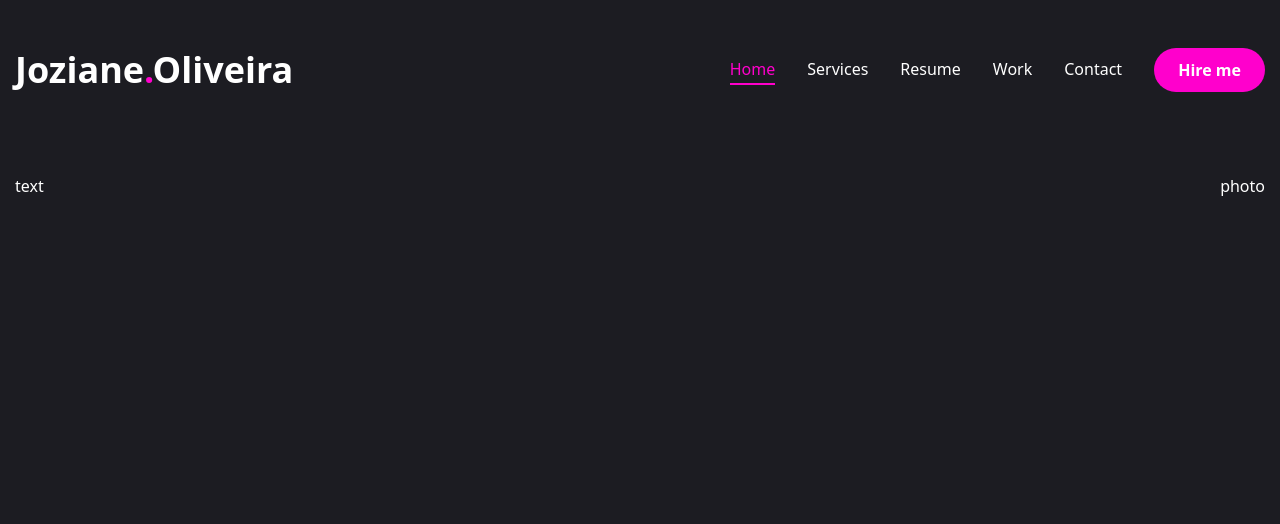
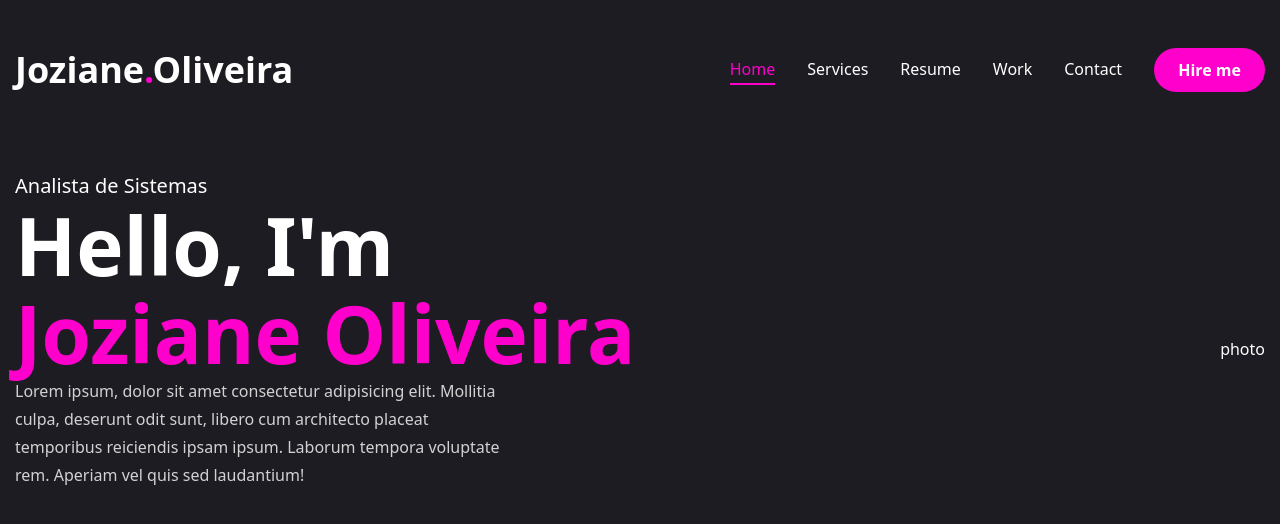
Before and after one commit to JozianeOliveira/portfolio_joziane, a Next.js app: page / in a window 1280 px wide. Shown: the top 524 px of the page. Built offline with nearby package versions, Linux system fonts and the light colour scheme.

Commit message:
feat: adiciona estilos para h1, h2 e h3 com Tailwind CSS  feat: adiciona seção de introdução com nome e descrição  style: aplica classes utilitárias ao cabeçalho e parágrafo  feat: cria seção com título, subtítulo e descrição estilizada

```diff
--- a/app/globals.css
+++ b/app/globals.css
@@ -28,6 +28,15 @@
     background-color: var(--color-primary);
     color: white;
     line-height: 1.75;
+  }
+  .h1 {
+    @apply text-[48px] xl:text-[80px] leading-[1.1] font-semibold;
+  }
+   .h2 {
+    @apply text-[36px] xl:text-[48px] leading-[1.1] font-semibold;
+  }
+   .h3 {
+    @apply text-[20px] xl:text-[24px] leading-[1.1] font-semibold;
   }
 }
 
--- a/app/page.jsx
+++ b/app/page.jsx
@@ -7,7 +7,15 @@ const Home = () => {
       <div className="container mx-auto h-full">
         <div className="flex flex-col xl:flex-row items-center justify-between xl:pt-8 xl:pb-24">
           {/* text */}
-          <div>text</div>
+          <div className="text-center xl:text-left">
+            <span className="text-xl">Analista de Sistemas</span>
+            <h1 className="h1">
+              Hello, I'm <br /><span className="text-accent">Joziane Oliveira</span>
+            </h1>
+            <p className="max-w-[500px] mb-9 text-white/80">
+              Lorem ipsum, dolor sit amet consectetur adipisicing elit. Mollitia culpa, deserunt odit sunt, libero cum architecto placeat temporibus reiciendis ipsam ipsum. Laborum tempora voluptate rem. Aperiam vel quis sed laudantium!
+            </p>
+          </div>
           {/* photo */}
           <div>photo</div>
         </div>
```
